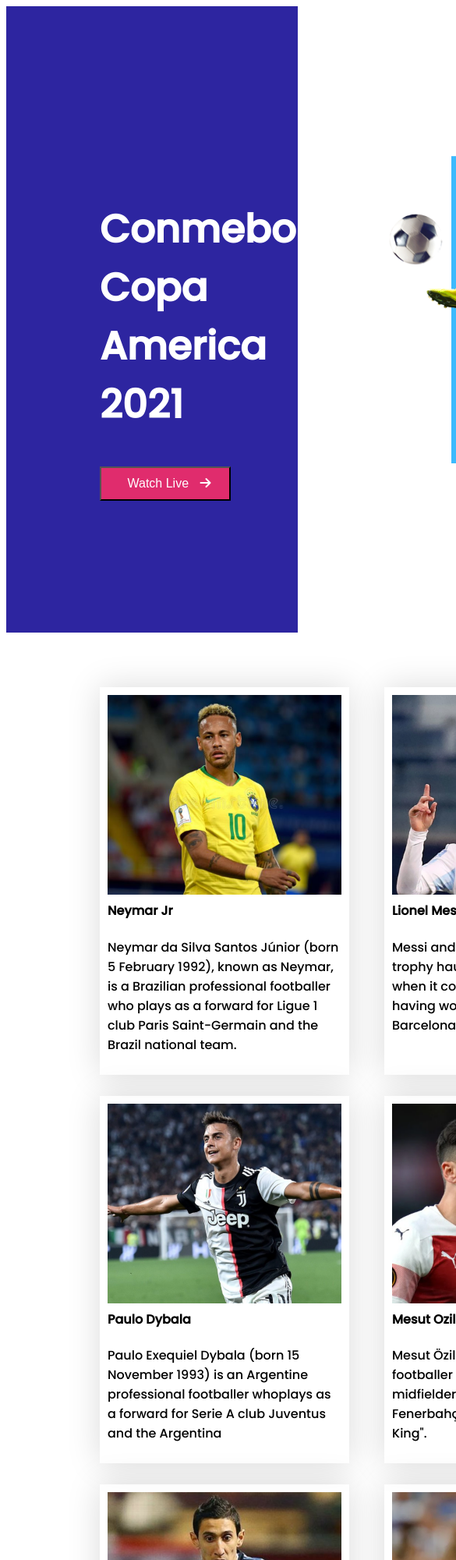
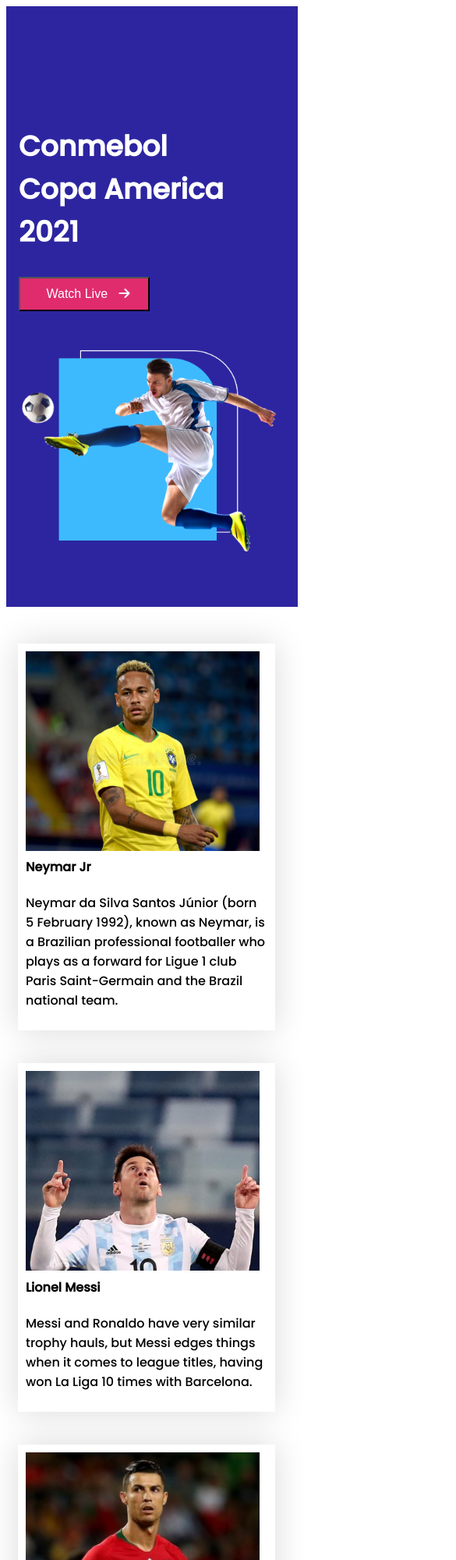
Before and after one commit to nishat-tasnim-nahid/responsive-footbal, a plain HTML site: page index.html in a window 390 px wide. Shown: the top 2000 px of the page at 78% size, 585 px wide, since content can reach past the window. Drawn offline with Linux system fonts and the light colour scheme.

Commit message:
Added Media queries for mobile device

```diff
--- a/style/style.css
+++ b/style/style.css
@@ -1,14 +1,19 @@
-/* add Google font to style */
+/*---------------------------------
+     add Google font to style
+-----------------------------------*/
 @import url('https://fonts.googleapis.com/css2?family=Poppins:wght@500&display=swap');
 body{
     font-family: 'Poppins', sans-serif;
 }
 
-/* Add Style on Top Banner Section */
+/* -----------------------------------
+    Add Style on Top Banner Section
+--------------------------------------*/
 .bannar{
-    margin-left: 0px;
+    /* margin-left: 0px;
     margin-top: 0px;
-    margin-right: 0px;
+    margin-right: 0px; */
+    width: 100%;
     display: flex;
     background-color: #2D25A0;
 
@@ -18,7 +23,7 @@
 
 }
 .bannar-title h1{
-    /* width: 485px; */
+
     color: white;
     font-size: 50px;
 }
@@ -31,7 +36,9 @@
     color: white;
     transition: transform 2s ease-in-out;
 }
-/* add animation on button */
+/* --------------------------------
+    add animation on button
+-----------------------------------*/
 button:hover{
     transform: scale(1.3);
 }
@@ -45,13 +52,17 @@
     margin: 175px 141px 86px 0;
 
 }
-/* Align conten on center */
+/*---------------------------------
+    Align conten on center
+-----------------------------------*/
 main , footer{
     display: flex;
     justify-content: center;
     width: 100%;
 }
-/* add style on middle section */
+/*----------------------------------
+    add style on middle section
+ -----------------------------------*/
 .mid-container{
     width: 100%;
 }
@@ -67,8 +78,7 @@
  }
 
 .profile {
-    /* height: 457px;
-    width: 330px; */
+
     box-shadow: 0px 0px 40px rgba(0, 0, 0, 0.15);
     padding: 10px;
 
@@ -84,7 +94,9 @@
     align-items: left;
 }
 
-/* add style on fotter section */
+/* --------------------------------
+    add style on fotter section
+-----------------------------------*/
 .footer-container{
 
 }
@@ -98,13 +110,69 @@
     display: flex;
     justify-content: center;
     margin-top: 20px;
+    font-size: 18px;
 
 }
-/* Add style for font awsome Icone */
+/* -----------------------------------
+    Add style for font awsome Icone -----------------------------------*/
 .s-icons i{
     margin-right: 22px;
     background-color: #969BAB;
-    padding: 8px;
-    border-radius: 20px;
+    padding: 5px;
+    border-radius: 25px;
     color:rgba(2, 2, 2, 0.397)
 }
+
+/* -------------------
+    Media Queries
+----------------------*/
+
+/* Mobile Devices */
+
+@media only screen and (max-width:695px){
+
+    .bannar{
+
+        flex-direction: column;
+        width: 100%;
+
+    }
+    .bannar-title{
+        margin: 122px 66px 50px 16px;
+
+    }
+    .bannar-title h1{
+        font-size: 36px;
+    }
+
+    button:hover{
+        transform: scale(1.1);
+    }
+    .bannar-img img{
+        width: 329px;
+        height: 260px;
+        margin: 0px 18px 62px 18px;
+    }
+
+    .profiles{
+        margin-top: 47px;
+        margin-right: 15px;
+        margin-left: 15px;
+        width: 330px;
+        grid-template-columns: repeat(1, 1fr);
+        grid-row-gap: 42px;
+
+     }
+
+    .footer-container{
+        margin-bottom: 187px;
+
+    }
+    .footer-items img{
+        width: 271px;
+        height: 63px;
+        margin: 55px 71px 25px 18px;
+
+    }
+
+}
```
